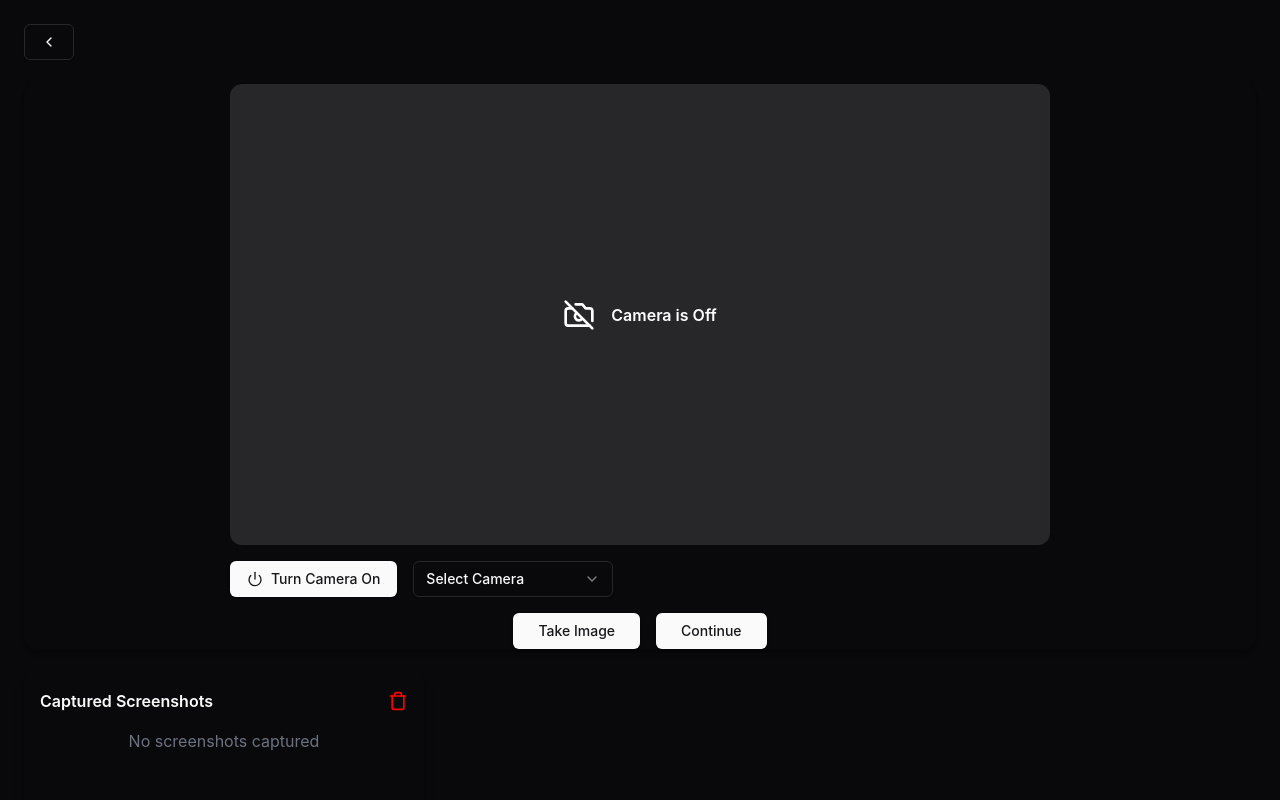
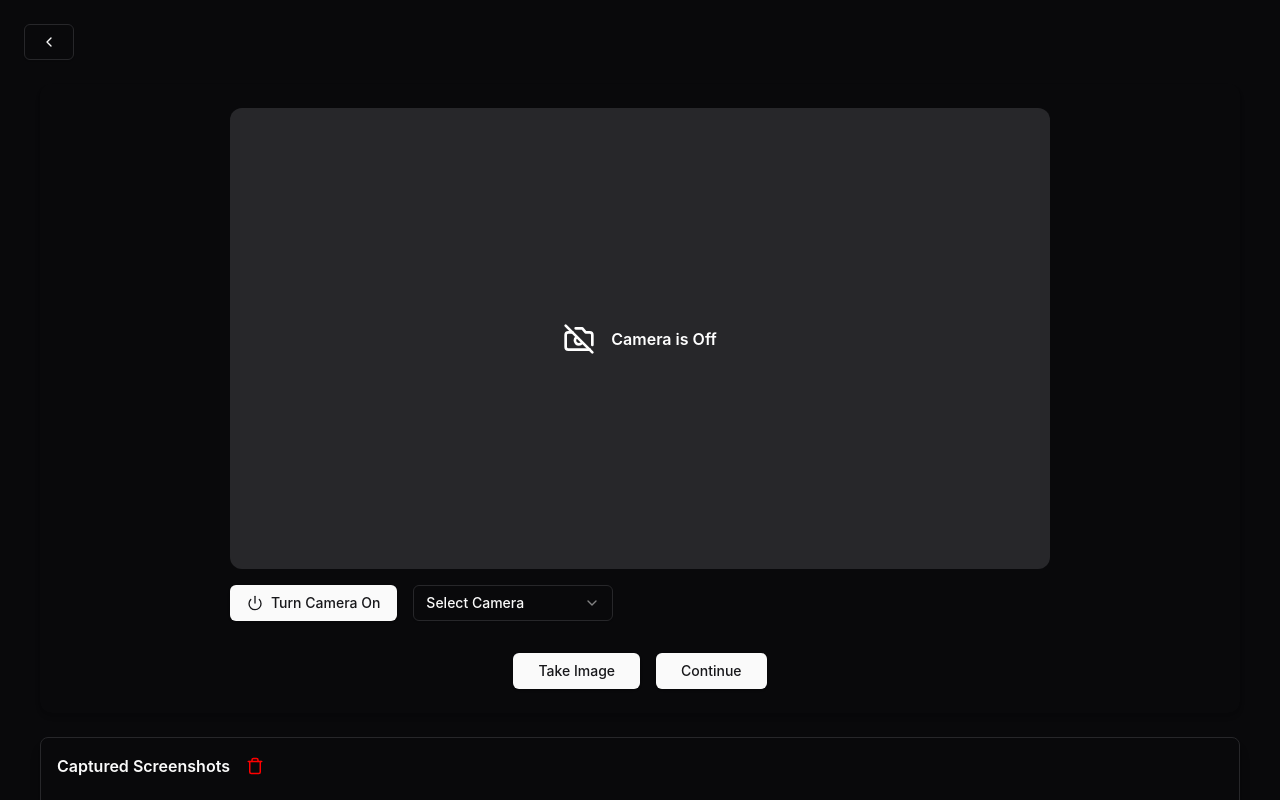
Before and after one commit to bqka/gcpsoftware, a React (Vite) app: page /calibrate in a window 1280 px wide. Built offline with nearby package versions, Linux system fonts and the light colour scheme.

Commit message:
improved ui for /calibrate

```diff
--- a/src/ui/pages/calibrate/Calibrate.tsx
+++ b/src/ui/pages/calibrate/Calibrate.tsx
@@ -74,18 +74,17 @@ export default function Calibrate() {
   };
 
   return (
-    <div className="flex flex-col p-6 space-y-6 w-screen mx-auto h-full">
-      <div className="flex justify-start">
+    <div className="flex flex-col p-6 space-y-6 w-screen mx-auto items-center">
+      <div className="flex justify-start w-full">
         <BackButton />
       </div>
 
-      <div className="flex flex-col items-center justify-center gap-4p-6 rounded-xl shadow-md w-full">
-        {/* Camera Feed */}
+      <div className="flex flex-col items-center justify-center gap-4 p-6 rounded-xl shadow-md w-[1200px]">
         <div className="flex justify-center w-full">
           <CameraFeed videoRef={videoRef} />
         </div>
 
-        <div className="flex gap-4 mt-4">
+        <div className="flex gap-4 mt-4 justify-end">
           <Button onClick={handleScreenshot} className="px-6 py-3 text-sm">
             Take Image
           </Button>
@@ -95,7 +94,7 @@ export default function Calibrate() {
         </div>
       </div>
 
-      <div className="max-h-[300px] mt-4">
+      <div className="w-[1200px]">
         <ScreenshotList
           capturedImages={capturedImages}
           clearScreenshots={clearScreenshots}
--- a/src/ui/pages/calibrate/ScreenshotItem.tsx
+++ b/src/ui/pages/calibrate/ScreenshotItem.tsx
@@ -13,7 +13,7 @@ const ScreenshotItem: React.FC<ScreenshotItemProps> = ({
   deleteScreenshot,
 }) => {
   return (
-    <div key={index} className="group aspect-[1.60] h-[120px] relative">
+    <div key={index} className="group aspect-[1.60] h-36 relative">
       <img
         src={image}
         alt={`Screenshot ${index + 1}`}
--- a/src/ui/pages/calibrate/ScreenshotList.tsx
+++ b/src/ui/pages/calibrate/ScreenshotList.tsx
@@ -14,15 +14,14 @@ const ScreenshotList: React.FC<ScreenshotListProps> = ({
   deleteScreenshot,
 }) => {
   return (
-    <div className="w-full max-w-[400px] h-[500px] flex flex-col items-center bg-background p-4 rounded-lg shadow-lg overflow-hidden">
-      <div className="flex flex-row w-full items-center justify-between">
+    <div className="w-full max-w-[1200px] h-[300px] gap-4 flex flex-col items-center justify-between bg-background p-4 rounded-lg shadow-lg overflow-hidden border">
+      <div className="flex flex-row w-full items-center justify-start gap-4">
         <h2 className="text-md font-semibold">Captured Screenshots</h2>
         <a onClick={clearScreenshots} className="hover:cursor-pointer">
-          <Trash color="red" size={20} />
+          <Trash color="red" size={18} />
         </a>
       </div>
-      <div className="flex flex-col gap-4 mt-4 overflow-y-auto max-h-[380px]">
-        {/* Render captured images */}
+      <div className="flex flex-row gap-4 max-w-full overflow-x-auto flex-grow items-center">
         {capturedImages.length === 0 ? (
           <p className="text-center text-gray-500">No screenshots captured</p>
         ) : (
--- a/src/ui/styles/App.css
+++ b/src/ui/styles/App.css
@@ -5,12 +5,10 @@
 }
 
 html, body {
-  height: 100%;            /* Ensure full height for the document */
-  margin: 0;               /* Remove default margin applied by the browser */
-  padding: 0;              /* Remove default padding */
+  height: 100%;
+  margin: 0;
+  padding: 0;
   overflow-x: hidden;
-   /*-webkit-font-smoothing: antialiased; /* Improve font rendering for WebKit browsers */
-  -moz-osx-font-smoothing: grayscale; /* Improve font rendering for Firefox on macOS */
 }
 
 /* Ensure the body itself does not have any extra height limitations */
```
